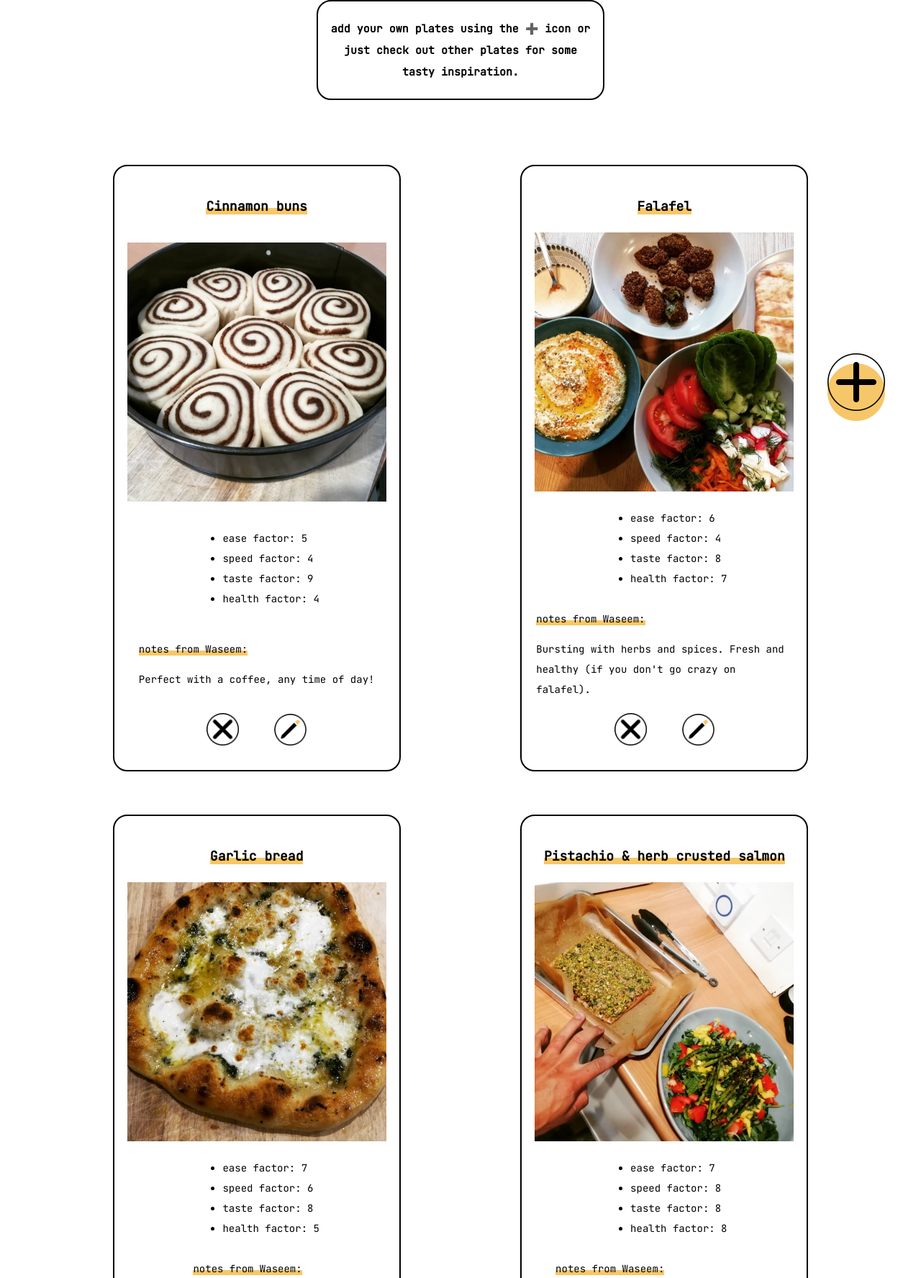
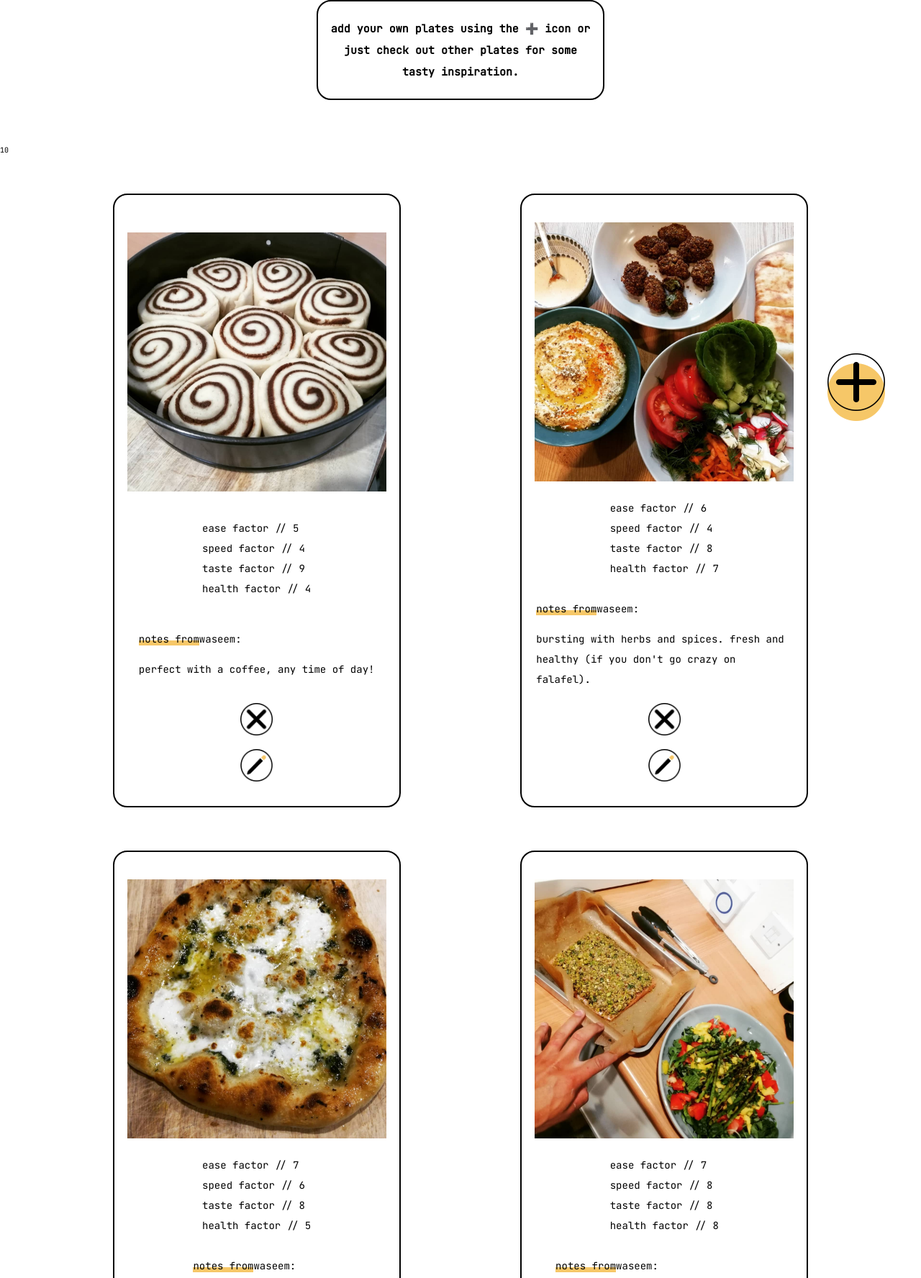
Before and after one commit to waseembrare/collection-project, a PHP site: page / in a window 1280 px wide. Shown: the part 160-1936 px from the top of the page at 72% size. Run offline with PHP 8.4, Linux system fonts and the light colour scheme; data comes from the database, SQL or seed files in the repository.

Commit message:
Added new code to concatinate a huge html string. Created 2 fuinctions in index.php (which will be moved to functions once debugged) that sort 2d array into single arrays for rows. then a mega html concat function to echo once and display cards.

```diff
--- a/css/styles.css
+++ b/css/styles.css
@@ -3,7 +3,8 @@
 }
 
 html {
-    font-size: 10px
+    font-size: 10px;
+    text-transform: lowercase;
 }
 
 body {
@@ -44,6 +45,23 @@
 img {
     min-width: 0;
     max-width:360px;
+}
+
+ul, li {
+    list-style-type:none;
+    padding: 0;
+}
+
+button, input[type="submit"], input[type="reset"] {
+    background: none;
+    color: inherit;
+    border: none;
+    padding: 0;
+    font: inherit;
+    cursor: pointer;
+    outline: inherit;
+    display: inherit;
+    width: 100%;
 }
 
 .header {
@@ -92,6 +110,11 @@
     font-size: 1.4rem;
 }
 
+.icon-container {
+    display: flex;
+    flex-direction: row;
+}
+
 .icon {
     margin: 5px 20px 5px 20px;
     width: 4.5rem;
--- a/index.php
+++ b/index.php
@@ -3,34 +3,14 @@
 $db = new PDO('mysql:host=db; dbname=food-collection', 'root', 'password');
 $query = $db->prepare("SELECT * FROM `food`;");
 $query->setFetchMode(PDO::FETCH_ASSOC);
+//$db->setAttribute(PDO::ATTR_DEFAULT_FETCH_MODE, PDO::FETCH_ASSOC);
+//$query = $db->prepare("SELECT * FROM `food`;");
 $query->execute();
+$results = $query->fetchAll();
 
-//var_dump($results);
-//'<ul>';
-//foreach ($results as $row) {
-//    echo '<br>';
-//    echo '<li>' . $row["id"] . ": " . $row["dish_name"]. ", " . $row["image_url"]. ", ". $row["alt_tag"]. ", ". $row["food_creator"]. ", ". $row["ease_factor"]. ", ". $row["speed_factor"]. ", ". $row["taste_factor"]. ", ". $row["health_factor"]. ", ". $row["notes"]. '</li>';
-//    '</ul>';
-//}
+sortArrayToIndividualItems($results);
 
-//?>
-<!---->
-<?// while ($row = $query->fetch()) { ?>
-<!--    <div class="collection_item ">-->
-<!--        <div class="stats">-->
-<!--                    <span class="image_wrapper">-->
-<!--                        <img src="--><?//=$row['image']?><!--">-->
-<!--                    </span>-->
-<!--            <h3>--><?//=$row['name']?><!--</h3>-->
-<!--            <ul>-->
-<!--                <li class="origin">Origin: --><?//=$row['origin']?><!--</li>-->
-<!--                <li class="family">Family: --><?//=$row['family']?><!--</li>-->
-<!--                <li class="preservation_type">--><?//=$row['method']?><!--</li>-->
-<!--                <li class="quality">Rating: --><?//=$row['rating']?><!--/10</li>-->
-<!--            </ul>-->
-<!--        </div>-->
-<!--    </div>-->
-<?// } ?>
+?>
 
 <!DOCTYPE html>
 <html lang="en-GB">
@@ -53,41 +33,17 @@
     <div class="site-intro">
         <h2>add your own plates using the &#x2795 icon or just check out other plates for some tasty inspiration.</h2>
     </div>
-    <div class="items-outer-container">
+    <?
+    $arr_length = count($results);
 
-    <? while ($row = $query->fetch()) { ?>
-        <div class="collection-item-container">
-            <div class="item-title">
-                <h3><span class="highlight"><?=$row['dish_name']?></span></h3>
-            </div>
-            <div class="item-image">
-                <img src="<?=$row['image_url']?>">
-            </div>
-            <div class="item-stats">
-                <ul>
-                    <li>ease factor: <?=$row['ease_factor']?></li>
-                    <li>speed factor: <?=$row['speed_factor']?></li>
-                    <li>taste factor: <?=$row['taste_factor']?></li>
-                    <li>health factor: <?=$row['health_factor']?></li>
-                </ul>
-            </div>
-            <div class="item-notes">
-                <p><span class="highlight">notes from <?=$row['food_creator']?>:</span></p>
-                <p><?=$row['notes']?></p>
-            </div>
-            <div class="item-icons">
-                <div class="icon-container">
-                    <img class="icon icon-animation" src="assets/delete-icon-v2.png">
-                    <img class="icon icon-animation" src="assets/edit-icon-v2.png">
-                </div>
-            </div>
-        </div>
-    <? } ?>
-
-    </div>
+    echo $arr_length;
+    for($i=0;$i<$arr_length;$i++) {
+        echo displayItemCards($results);
+    }
+    ?>
 
     <div class="add-item-button">
-        <img class="action-icon icon-animation" src="assets/plus-icon-v2.png">
+        <img alt="add-button" class="action-icon icon-animation" src="assets/plus-icon-v2.png">
     </div>
     <footer>
         <h2><span class="highlight">keep cooking bruv...</span> &#129382</h2>
@@ -97,6 +53,83 @@
 
 <?php
 
-function deleteItem() {
+
+
+
+
+function displayItemCards(array $results) {
+
+    $allCardsHtml = '<div class="items-outer-container">';
+
+    foreach ($results as $row) {
+        $allCardsHtml .= '<div class="collection-item-container">';
+        $allCardsHtml .= '<div class="item-title">';
+        $allCardsHtml .= '<h3><span class="highlight"' . $row['dish_name'] . '</span></h3>';
+        $allCardsHtml .= '</div>';
+        $allCardsHtml .= '<div class="item-image">';
+        $allCardsHtml .= '<img src="' . $row['image_url'] . '"' . 'alt="' . $row['alt_tag'] . '">';
+        $allCardsHtml .= '</div>';
+        $allCardsHtml .= '<div class="item-stats">';
+        $allCardsHtml .= '<ul>';
+        $allCardsHtml .= '<li>ease factor // ' . $row['ease_factor'] . '</li>';
+        $allCardsHtml .= '<li>speed factor // ' . $row['speed_factor'] . '</li>';
+        $allCardsHtml .= '<li>taste factor // ' . $row['taste_factor'] . '</li>';
+        $allCardsHtml .= '<li>health factor // ' . $row['health_factor'] . '</li>';
+        $allCardsHtml .= '</ul>';
+        $allCardsHtml .= '</div>';
+        $allCardsHtml .= '<div class="item-notes">';
+        $allCardsHtml .= '<p><span class="highlight">' . 'notes from</span>' . $row['food_creator'] . ':</p>';
+        $allCardsHtml .= '<p>' . $row['notes'] . '</p>';
+        $allCardsHtml .= '</div>';
+        $allCardsHtml .= '<div class="item-icons">';
+        $allCardsHtml .= '<div class="icon-container">';
+        $allCardsHtml .= '<div>';
+        $allCardsHtml .= '<form method="post">';
+        $allCardsHtml .= '<button name="delete" value="delete">' . '<img alt="delete-button" class="icon icon-animation' . $row['id'] . '" src="assets/delete-icon-v2.png"></button>';
+        $allCardsHtml .= '</form>';
+        $allCardsHtml .= '<form method="post">';
+        $allCardsHtml .= '<button name="delete" value="delete"><img alt="edit-button" class="icon icon-animation" src="assets/edit-icon-v2.png"></button>';
+        $allCardsHtml .= '</form>';
+        $allCardsHtml .= '</div>';
+        $allCardsHtml .= '</div>';
+        $allCardsHtml .= '</div>';
+        $allCardsHtml .= '</div>';
+    }
+
+    $allCardsHtml .= '</div>';
+    return $allCardsHtml;
 
 }
+
+
+function sortArrayToIndividualItems (array $results) {
+    foreach ($results as $row) {
+        $row =  ['id' => $row["id"],
+            'dish_name' => $row['dish_name'],
+            'image_url' => $row['image_url'],
+            'alt_tag' => $row['alt_tag'],
+            'food_creator' => $row['food_creator'],
+            'ease_factor' => $row['ease_factor'],
+            'speed_factor' => $row['speed_factor'],
+            'taste_factor' => $row['taste_factor'],
+            'health_factor' => $row['health_factor'],
+            'notes' => $row['notes'],
+            'deleted' => $row['deleted']];
+        return $row;
+    }
+}
+
+
+//                    if(isset($_POST['delete'])) {
+//                    $_POST['delete'] = 1;
+//                    $deleteQuery = $db->prepare("INSERT INTO `food` (`deleted`) VALUES (:delete)");
+//                    $deleteQuery->bindParam(':delete', $_POST['delete'], PDO::PARAM_INT );
+//                    $deleteQuery->execute();
+//                    }
+
+
+//function deleteItem() {
+//    if (!empty($_POST["delete"])) {
+//        "INSERT INTO `deleted` VALUES `1`;";
+//    }
+//}
```
Also changed, not shown: functions.php (added, +31 -0 lines), test/index.php (added, +24 -0 lines), assets/icon-shadow.png (added), assets/plus-icon-plain.png (added), assets/return-icon-plain.png (added).
